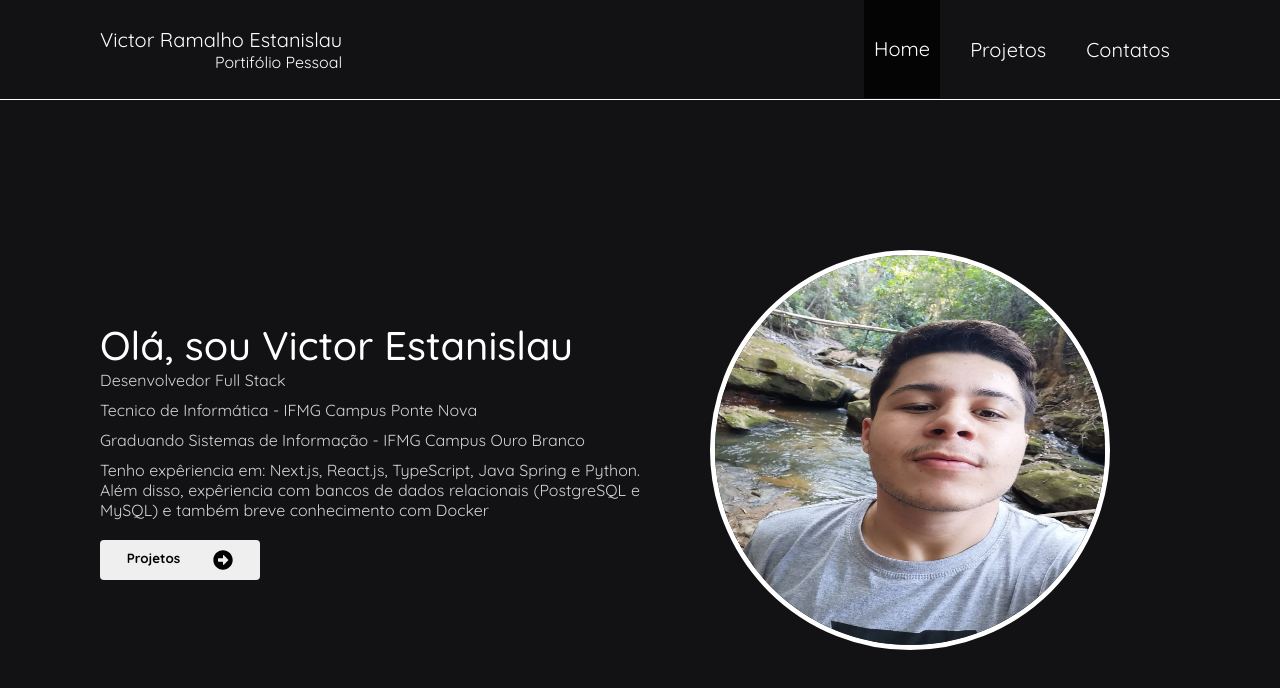
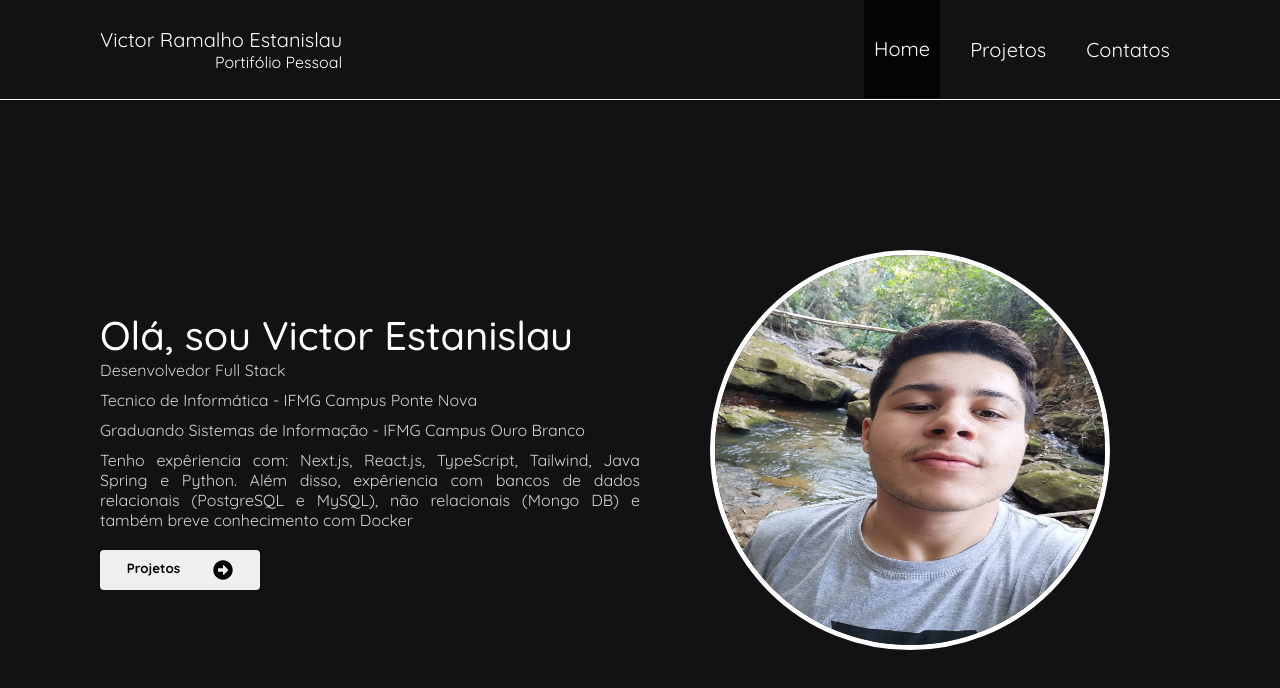
Before and after one commit to EstanisVictor/portifolio, a Next.js app: page / in a window 1280 px wide. Shown: the top 688 px of the page. Built offline with nearby package versions, Linux system fonts and the light colour scheme.

Commit message:
fix: update logo twitter e descição sobre mim

```diff
--- a/package.json
+++ b/package.json
@@ -11,7 +11,7 @@
   "dependencies": {
     "eslint": "8.44.0",
     "eslint-config-next": "13.4.8",
-    "next": "13.4.8",
+    "next": "^13.5.6",
     "react": "18.2.0",
     "react-dom": "18.2.0",
     "react-icons": "^4.10.1",
--- a/src/pages/contact/index.jsx
+++ b/src/pages/contact/index.jsx
@@ -1,6 +1,7 @@
 import ItemContact from '@/components/itemContact'
 import styles from './styles.module.scss'
 import { FaFacebook, FaInstagram, FaLinkedin, FaTwitter } from 'react-icons/fa'
+import { FaXTwitter } from "react-icons/fa6"
 
 export default function Contact() {
     return(
@@ -15,7 +16,7 @@ export default function Contact() {
                     LinkContact={"https://www.instagram.com/estanisvictor"}
                 />
                 <ItemContact
-                    IconFa={FaTwitter}
+                    IconFa={FaXTwitter}
                     LinkContact={"https://twitter.com/estanisvictor"}
                 />
                 <ItemContact
--- a/src/pages/index.jsx
+++ b/src/pages/index.jsx
@@ -15,7 +15,7 @@ export default function Home() {
           <span className={styles.function}>Tecnico de Informática - IFMG Campus Ponte Nova</span>
           <span className={styles.function}>Graduando Sistemas de Informação - IFMG Campus Ouro Branco</span>
           <span className={styles.intro}>
-            Tenho expêriencia em: Next.js, React.js, TypeScript, Java Spring e Python. Além disso, expêriencia com bancos de dados relacionais (PostgreSQL e MySQL) e também breve conhecimento com Docker
+            Tenho expêriencia com: Next.js, React.js, TypeScript, Tailwind, Java Spring e Python. Além disso, expêriencia com bancos de dados relacionais (PostgreSQL e MySQL), não relacionais (Mongo DB) e também breve conhecimento com Docker
           </span>
           <Link className={styles.link} href="projects">
             <button className={styles.linkProjects}>
```
Also changed, not shown: 2 other files (tests, documents, lock files or other folders).
